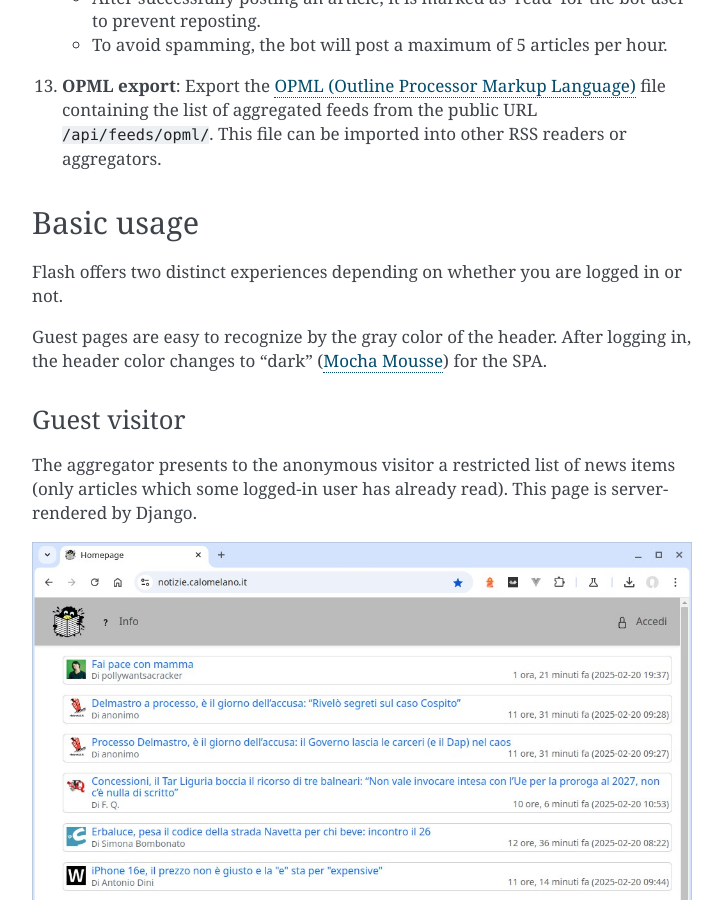
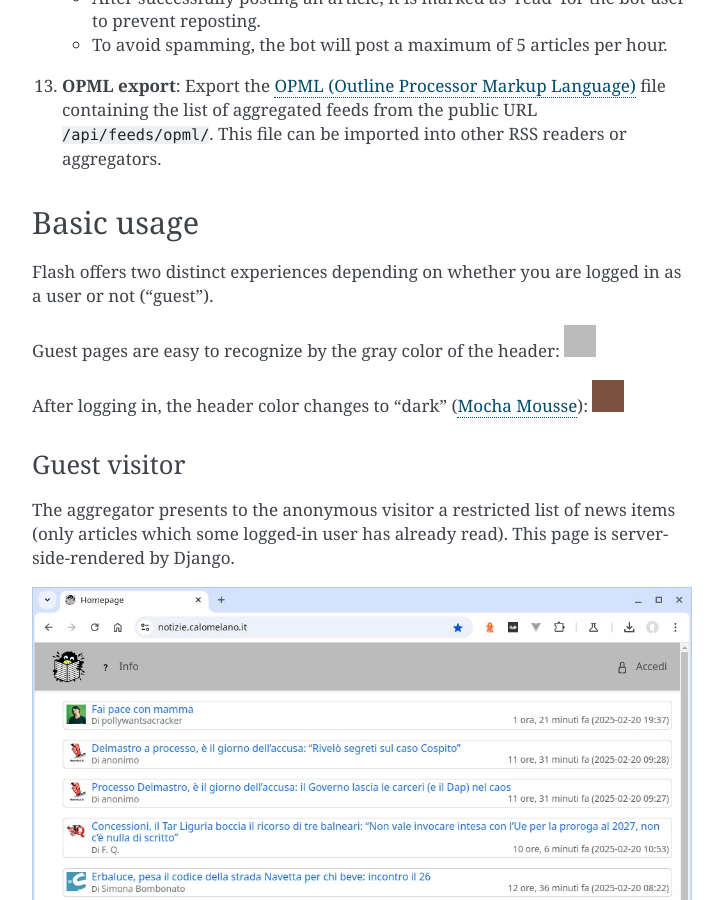
Before and after one commit to simevo/flash, a Sphinx documentation site: the page built from docs/USING.md, in a window 1280 px wide and 900 px high, scrolled down 2493 px. Shown: the whole window, without its empty margins (388-1111 px from the left). Built offline with Sphinx 7.4.7, drawn with Linux system fonts in a browser that asks for light colours.

Commit message:
minor fixes on user guide

```diff
--- a/docs/USING.md
+++ b/docs/USING.md
@@ -48,13 +48,17 @@ flash - User Guide
 
 ## Basic usage
 
-Flash offers two distinct experiences depending on whether you are logged in or not.
+Flash offers two distinct experiences depending on whether you are logged in as a user or not ("guest").
 
-Guest pages are easy to recognize by the gray color of the header. After logging in, the header color changes to "dark" ([Mocha Mousse](https://www.pantone.com/eu/it/color-of-the-year/2025)) for the SPA.
+Guest pages are easy to recognize by the gray color of the header:
+![gray color](gray.png)
+
+After logging in, the header color changes to "dark" ([Mocha Mousse](https://www.pantone.com/eu/it/color-of-the-year/2025)):
+![dark Mocha Mousse](dark_mocha_mousse.png)
 
 ### Guest visitor
 
-The aggregator presents to the anonymous visitor a restricted list of news items (only articles which some logged-in user has already read). This page is server-rendered by Django.
+The aggregator presents to the anonymous visitor a restricted list of news items (only articles which some logged-in user has already read). This page is server-side-rendered by Django.
 
 ![Home page](homepage.jpeg)
 
```
Also changed, not shown: docs/dark_mocha_mousse.png (added), docs/gray.png (added).
